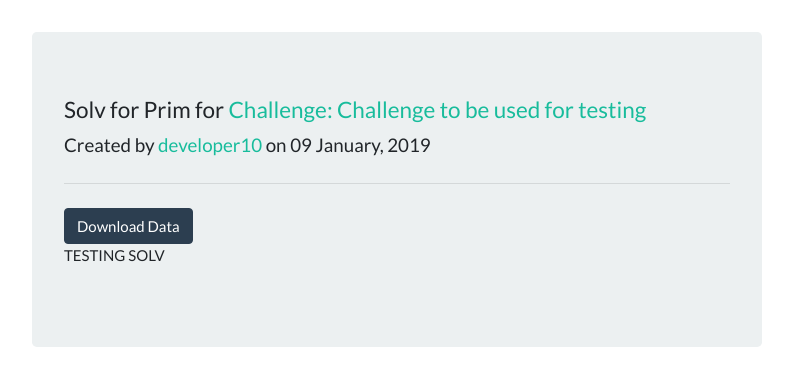
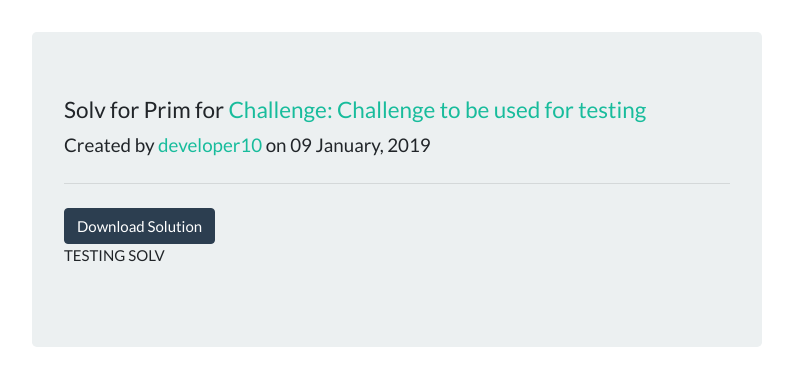
Before and after one commit to Hem1sphere/COMP0016T12, a Django app: page /solutions/2/ in a window 1280 px wide. Shown: the part 71-457 px from the top of the page, without its empty margins (53-846 px from the left). Run offline with Django 3.2, Linux system fonts and the light colour scheme; data comes from the database, SQL or seed files in the repository; both versions use the stored data as it was after the commit; some libraries are stand-ins or nearby versions.

Commit message:
minor improvement

```diff
--- a/solutions/templates/solutions/solution_detail.html
+++ b/solutions/templates/solutions/solution_detail.html
@@ -16,7 +16,7 @@
         {% endif %}
         <hr class="my-4">
         {% if object.solution_data.url != null %}
-            <a class="btn btn-primary" href="{{ object.solution_data.url }}">Download Data</a>
+            <a class="btn btn-primary" href="{{ object.solution_data.url }}"download>Download Solution</a>
         {% endif %}
         <p>{{ object.description }}</p>
         <p class="lead">
```
Also changed, not shown: db.sqlite3.
